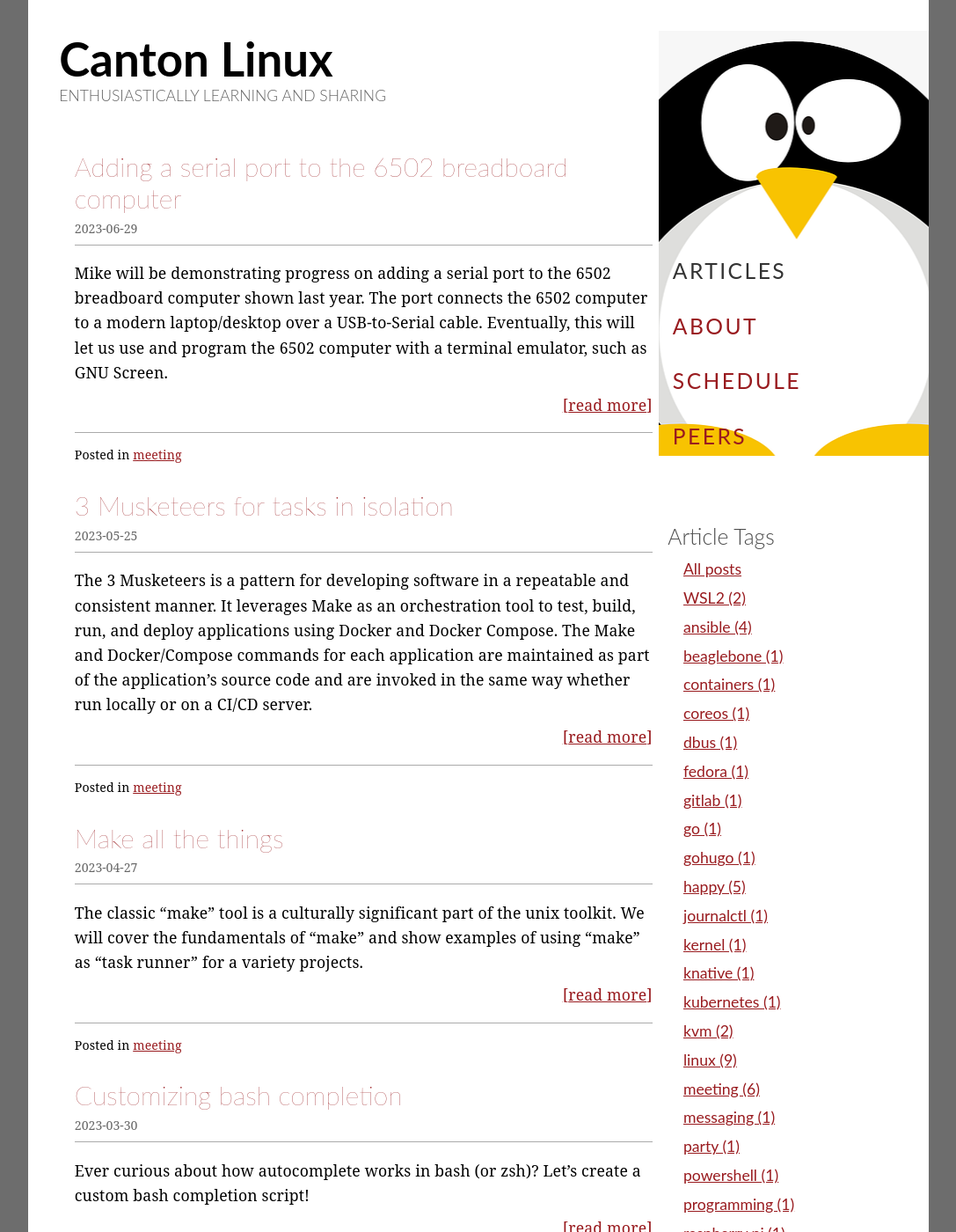
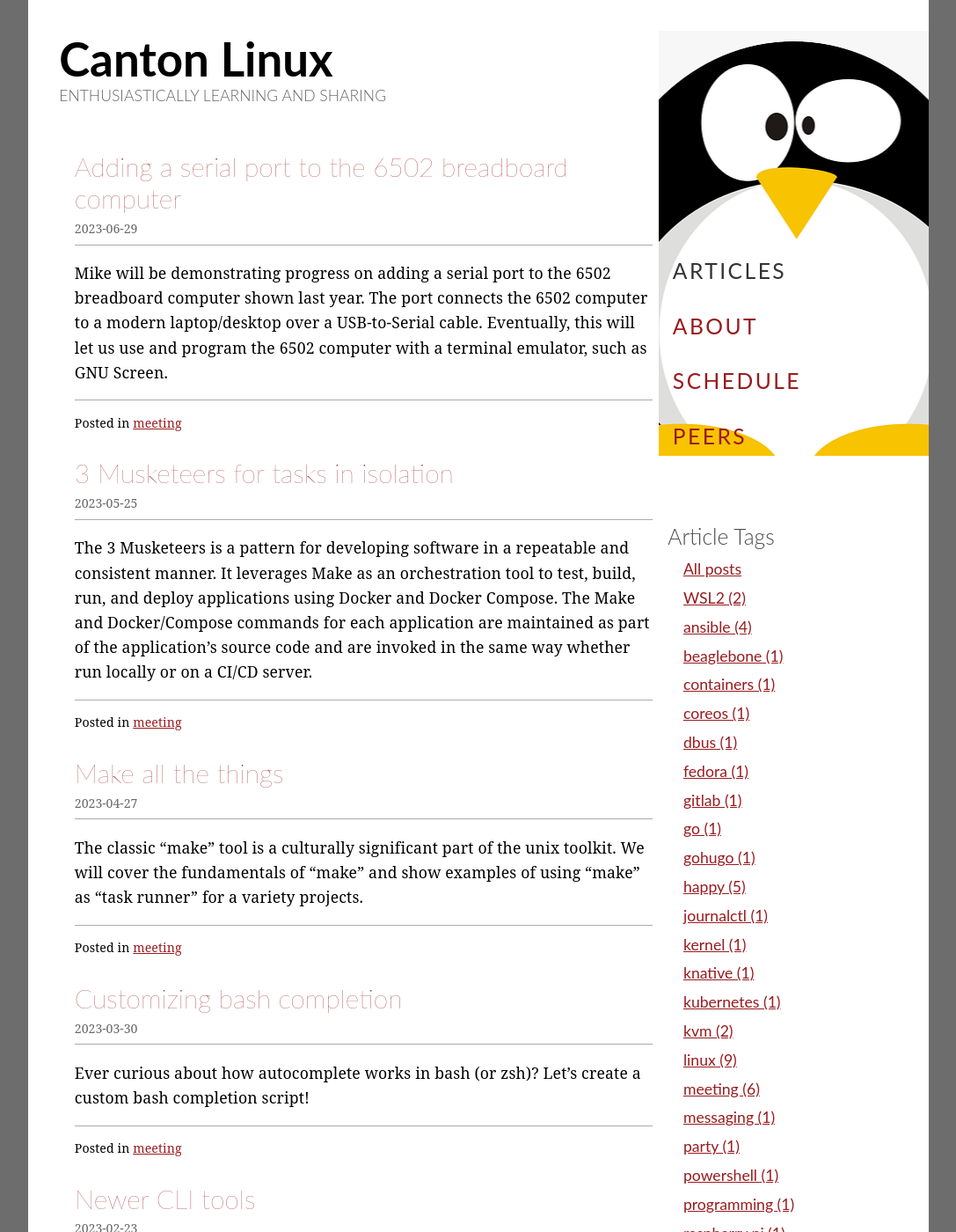
Before and after one commit to CantonLinux/cantonlinux.org, a Jekyll site: the page built from index.html, in a window 1280 px wide and 1400 px high. Shown: the whole window at 88% size, without its empty margins (96-1183 px from the left). Built offline with Jekyll 4.4.1, drawn with Linux system fonts in a browser that asks for light colours; some of the changed text lies outside the part shown.

Commit message:
Update index.html
Eliminate [read more] links from the "a" posts, that is for the posts for which post.fpage=="a".

```diff
--- a/index.html
+++ b/index.html
@@ -10,10 +10,10 @@ title: Home
     {% for post in site.posts %}
     {% if post.fpage == "a" %}
     <header>
-      <h2><a href="{{site.baseurl}}{{post.url}}" rel="bookmark" title="Permanent Link to {{site.baseurl}}{{post.url}}">{{post.title}}</a></h2>
+      <h2>{{post.title}}</h2>
       <time itemprop="dateCreated" datetime="{{post.date}}">{{ post.date | date: "%Y-%m-%d" }}</time>
     </header>
-    <p>{{ post.excerpt | strip_html }} <a href="{{site.baseurl}}{{ post.url }}" class="more" title="read more">read more</a></p>
+    <p>{{ post.excerpt | strip_html }}</p>
     <footer>
       <p>Posted in {% for tag in post.tags %}
 	<a href="{{ site.baseurl }}/tags/index.html#{{ tag | cgi_escape }}" title="Pages tagged {{ tag }}" rel="tag">{{ tag }}</a>
```
